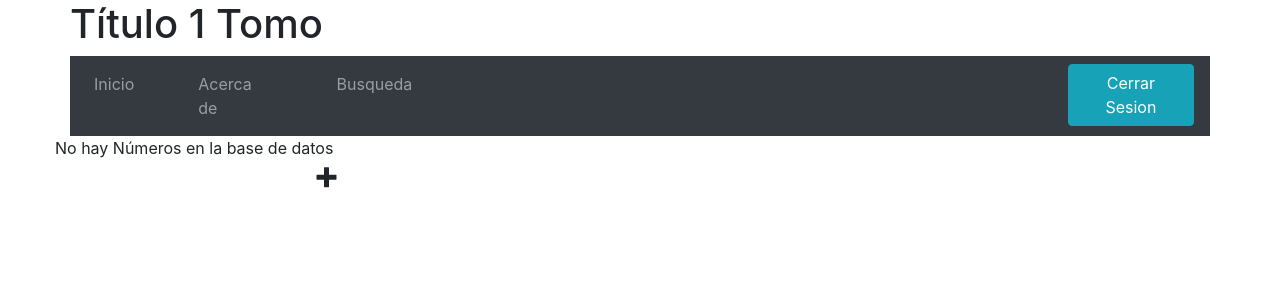
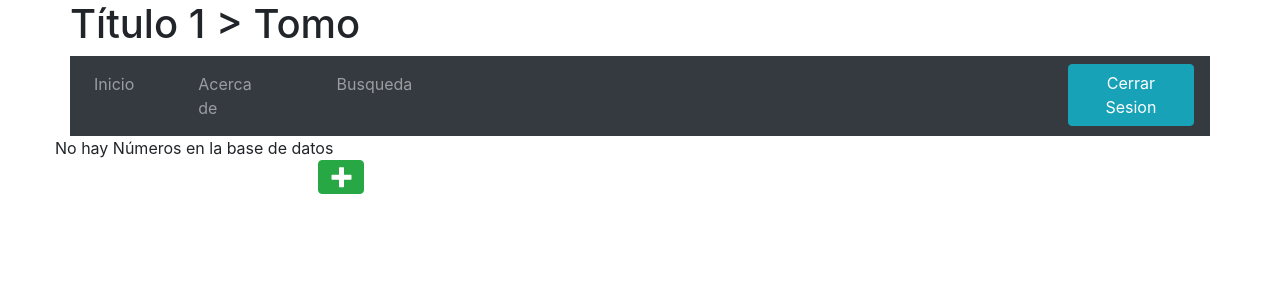
Before and after one commit to ChavaTI/Prensa-Michoacana, a PHP site: page /Tomo.php?NombreTitulo=1 in a window 1280 px wide. Shown: the top 300 px of the page. Run offline with PHP 8.4, Linux system fonts and the light colour scheme; the visitor is signed in with stand-in values (Sample User, id 1); data that the repository does not hold is empty; some web fonts are replaced.

Commit message:
Se arreglo la pagina de Tomo.php

```diff
--- a/src/Tomo.php
+++ b/src/Tomo.php
@@ -20,7 +20,7 @@ if ($_SESSION['IdLogin'] == null) {
 <body>
         <main class="container">
             <header class="row">
-                <h1>Título <?php echo $_GET['NombreTitulo']." Tomo ". $_GET['NumeroTomo'];?> </h1>
+                <h1>Título <?php echo $_GET['NombreTitulo']." > Tomo ". $_GET['NumeroTomo'];?> </h1>
             </header>
             <nav class="row">
                 <div class="col-12 navbar navbar-expand-sm bg-ligth bg-dark navbar-dark">
@@ -52,23 +52,22 @@ if ($_SESSION['IdLogin'] == null) {
                     if ($result->num_rows > 0) {
                         while ($row = $result->fetch_assoc()) {
                             echo '<div class="card mt-5 mr-4 text-white">';
-                                echo'<div onclick="abrirNumero('.$row['IdNumero'].','.$row['NoPeriodico'].'.'.$_GET['IdTomo'].','.$_GET['NombreTitulo'].'" class=btn btn-info mr-5 icon-quill"></a>';
+                                echo'<div onclick="abrirNumero('.$row['IdNumero'].','.$row['NoPeriodico'].'.'.$_GET['IdTomo'].','.$_GET['NombreTitulo'].'" class="card-header cabacera-carta"></a>';
                                     echo '<h4 class="card-title">'.$row['NoPeriodico']. '</h4>';
-                                echo '<7div>';
-
-                                    echo '<div class="card-footer pie-carta">';
-                                        echo '<a href="http://localhosto9090/editarNumero.php" class=btn btn-info mr-5 icon-quill"></a>';
-                                        echo ' <a onclick="confirmarEliminacionNUmero('.$row['IdNumero'].')" class="ml-5 btn btn-danger icon-cross"></a>';
-                                    echo '<div>';
                                 echo '</div>';
+                                echo '<div class= "card-footer pie-carta">';
+                                    echo '<a href="http://localhosto9090/editarNumero.php" class="btn btn-info mr-5 icon-quill"></a>';
+                                    echo ' <a onclick="confirmarEliminacionNUmero('.$row['IdNumero'].')" class="ml-5 btn btn-danger icon-cross"></a>';
+                                echo '</div>';
+                            echo '</div>';
                      }
                     } else {
                         echo "<p> No hay Números en la base de datos </p>";
                     }
                     ?>
                     </div>
-                    <div class= "row mt-4 mb-5>"
-                        <div class="col-1"><?php echo '<button class="icon-plus btn btn-succes boton" onclick=agregarNumero('.$row['IdNumero'].','.$_GET['IdTomo'].')"></button>';?></div>
+                    <div class= "row mt-4 mb-5">
+                        <div class="col-1"><?php echo '<button class="icon-plus btn btn-success boton" onclick=agregarNumero('.$row['IdNumero'].','.$_GET['IdTomo'].')"></button>';?></div>
                     </div>
                 </section>
                 <footer>
```
